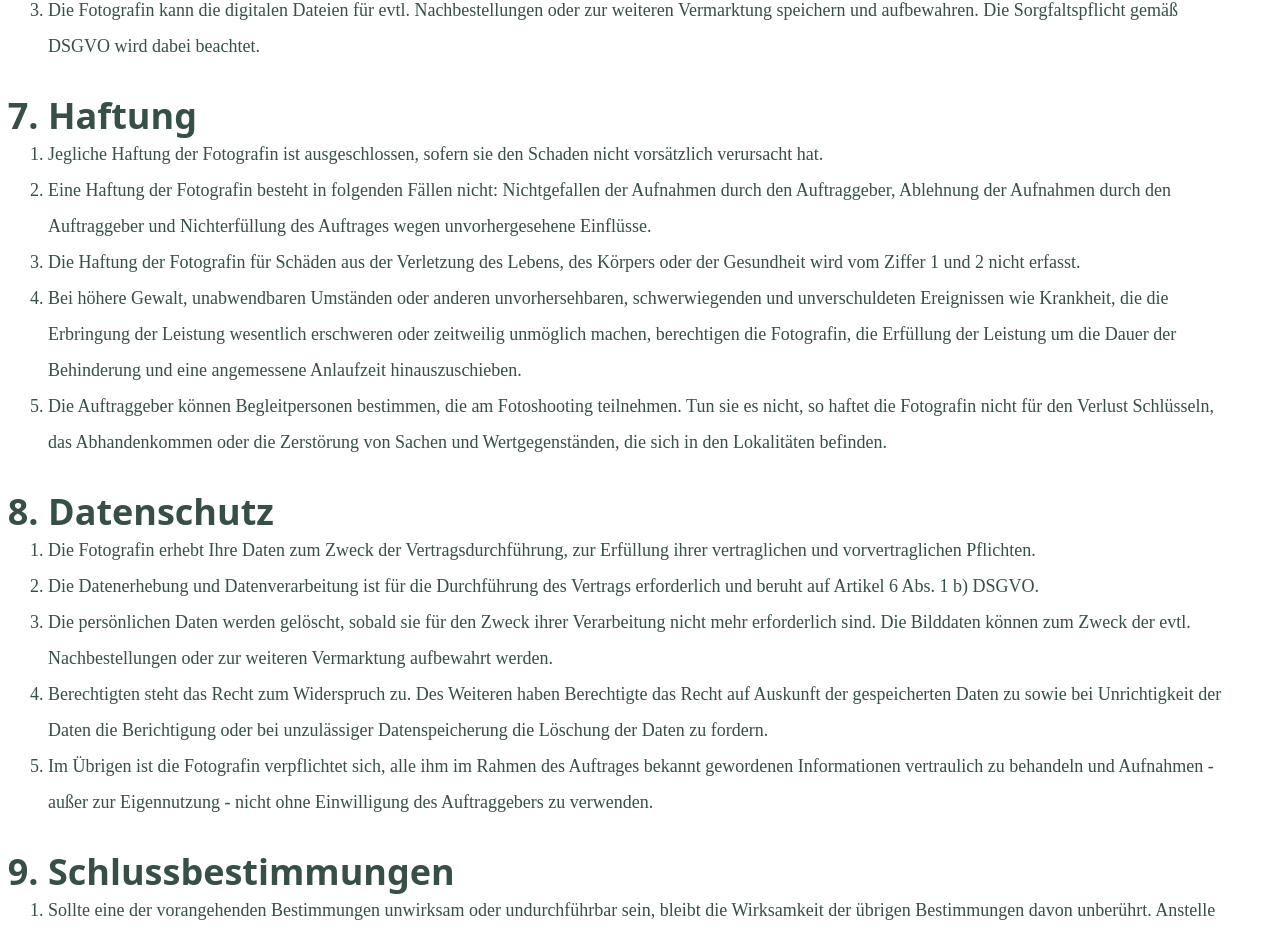
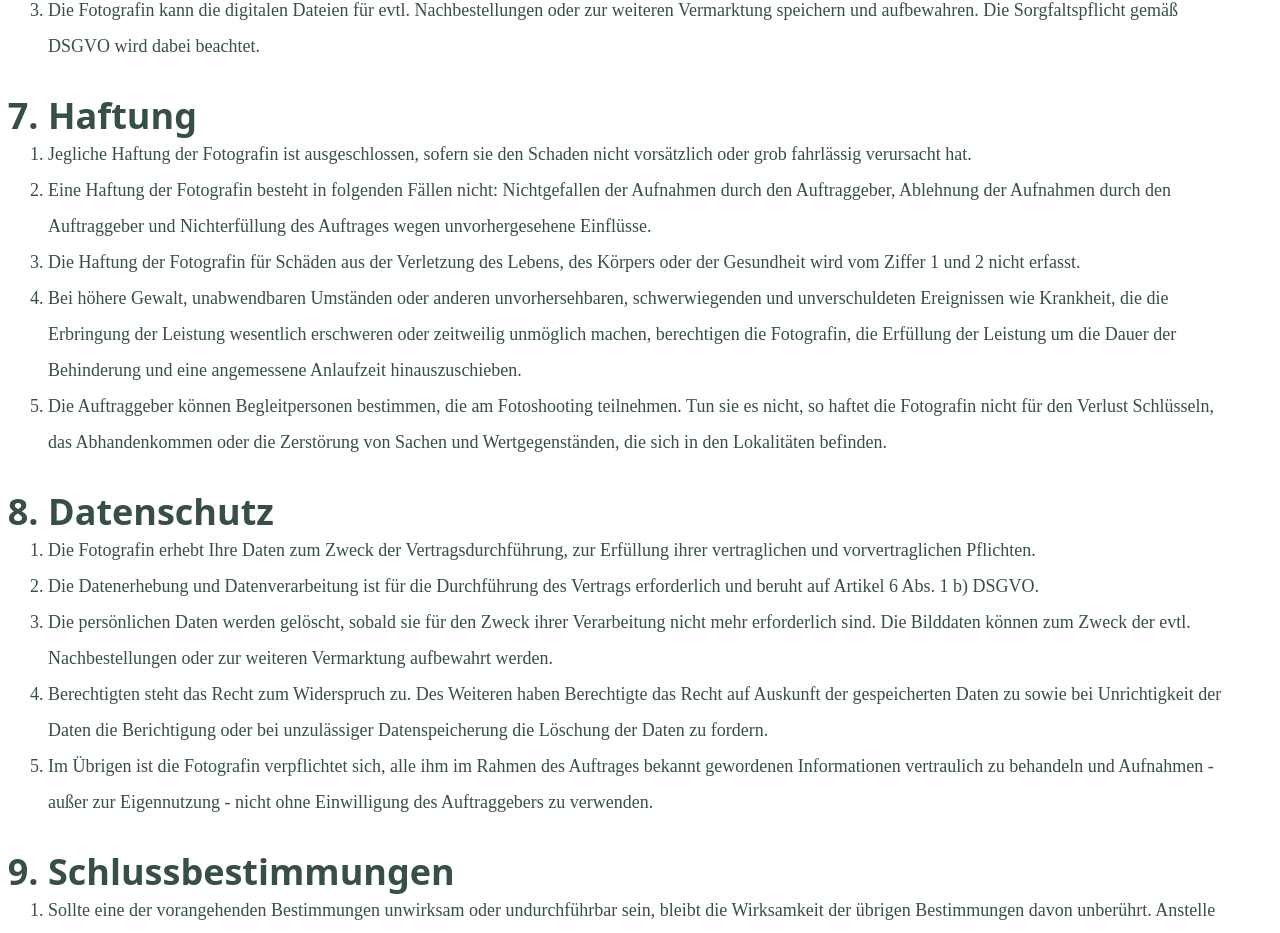
Before and after one commit to Dan86de/noworytaphotography-new, a Next.js app: page /agb in a window 1280 px wide. Shown: the part 2216-3149 px from the top of the page. Built offline with nearby package versions, Linux system fonts and the light colour scheme; a web font is replaced by a local one.

Commit message:
update agb

```diff
--- a/pages/agb.tsx
+++ b/pages/agb.tsx
@@ -159,7 +159,8 @@ const AGB = () => {
 
         <ol className="list-decimal">
           <li>
-            Jegliche Haftung der Fotografin ist ausgeschlossen, sofern sie den Schaden nicht vorsätzlich verursacht hat.
+            Jegliche Haftung der Fotografin ist ausgeschlossen, sofern sie den Schaden nicht vorsätzlich oder grob
+            fahrlässig verursacht hat.
           </li>
           <li>
             Eine Haftung der Fotografin besteht in folgenden Fällen nicht: Nichtgefallen der Aufnahmen durch den
```
